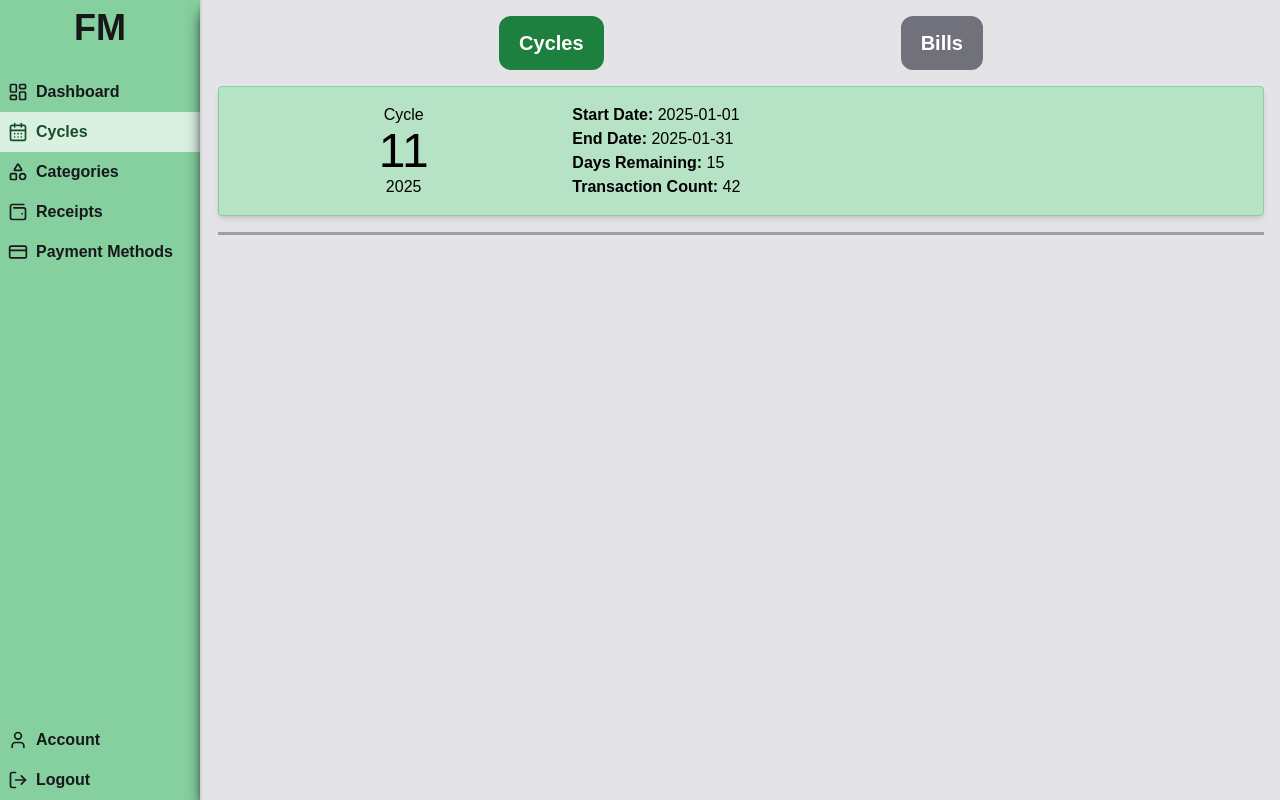
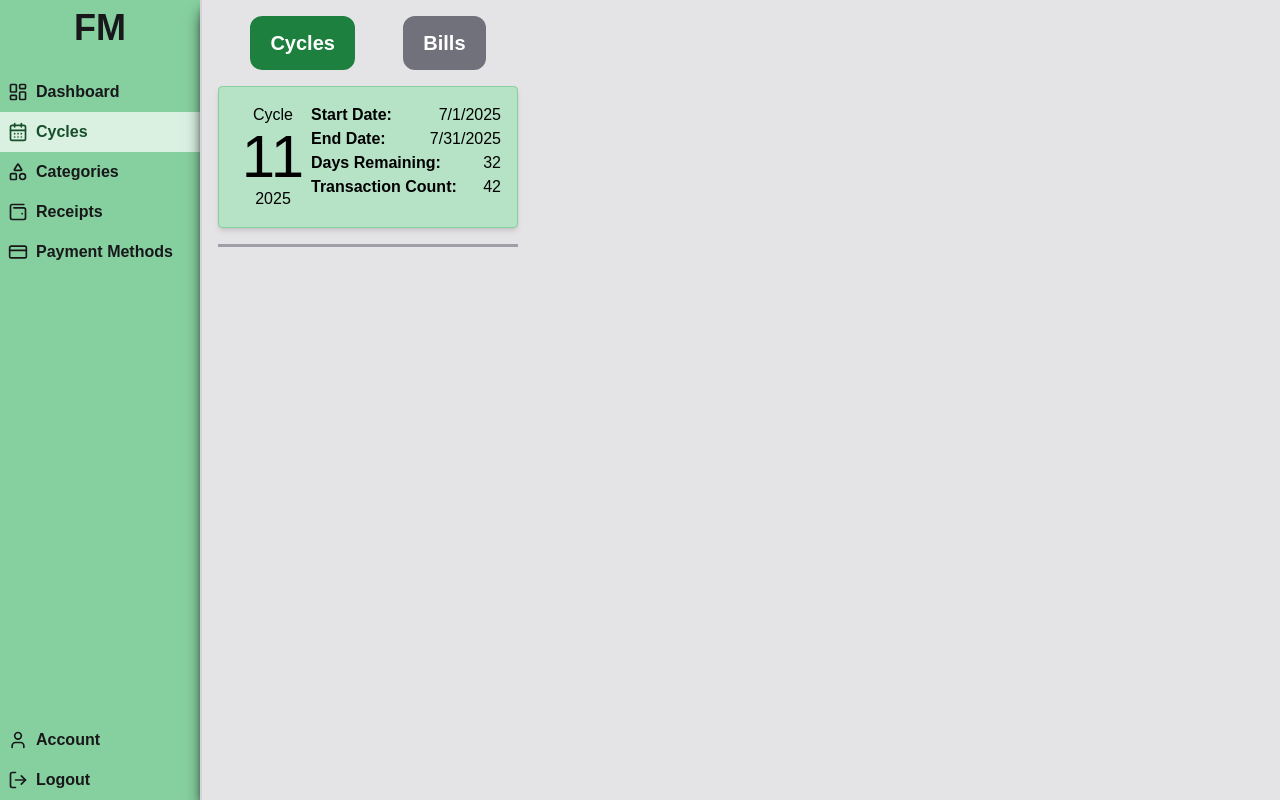
Before and after one commit to tkottke90/finance-min, a Next.js app: page /cycles in a window 1280 px wide. Built offline with nearby package versions, Linux system fonts and the light colour scheme.

Commit message:
refactor: break up cycle page

```diff
--- a/src/app/(authenticated)/cycles/page.tsx
+++ b/src/app/(authenticated)/cycles/page.tsx
@@ -1,37 +1,14 @@
 'use client';
-import { CustomComponentProps } from "@/lib/components";
 import { useState } from "react";
 
 export default function CyclesPage() {
-  const [showCycles, setShowCycles] = useState(true);
-  const [showBills, setShowBills] = useState(true);
-
   return (
-    <div className="w-full h-full">
+    <div className="w-full h-full grid grid-cols-[1fr] sm:grid-cols-[300px_1fr]">
       <aside className="flex justify-start align-center flex-col gap-4 h-full">
-
-        <section className='flex gap-4 justify-evenly'>
-          <input readOnly type="checkbox" checked={showCycles} className="hidden" />
-          <button
-            onClick={() => setShowCycles(!showCycles)}
-            className='cycle-btn'
-          >
-            Cycles
-          </button>
-
-          <input readOnly type="checkbox" checked={showBills} className="hidden" />
-          <button
-            onClick={() => setShowBills(!showBills)}
-            className='bills-btn'
-          >
-              Bills
-          </button>
-        </section>
-
+        <ToggleButtonGroup />
         <ActiveCycle />
-
         <hr className="border-t-2 border-zinc-400 dark:border-zinc-300 border"/>
-
+        {/* TODO: Bill & Scheduled Income List */}
       </aside>
     </div>
   );
@@ -49,22 +26,53 @@ const activeCycleColors = [
 
 
 export function ActiveCycle() {
+  const startDate = new Date(2025, 6, 1);
+  const endDate = new Date(2025, 6, 31);
+
+  const daysRemaining = Math.ceil((endDate.getTime() - Date.now()) / (1000 * 60 * 60 * 24));
+  const transactionCount = 42;
+
   return (
-    <div className={`card grid grid-cols-[1fr_2fr] ${activeCycleColors}`}>
+    <div className={`card grid grid-cols-[1fr_2.5fr] ${activeCycleColors}`}>
       {/* Cycle Identifier */}
       <div className="text-center">
         <h3>Cycle</h3>
-        <h1 className="text-5xl">11</h1>
+        <h1 className="text-6xl">11</h1>
         <h4>2025</h4>
       </div>
 
       {/* Cycle Details */}
-      <div>
-        <p><strong>Start Date:</strong> 2025-01-01</p>
-        <p><strong>End Date:</strong> 2025-01-31</p>
-        <p><strong>Days Remaining:</strong> 15</p>
-        <p><strong>Transaction Count:</strong> 42</p>
+      <div className="test">
+        <p><strong>Start Date:</strong> {startDate.toLocaleDateString()}</p>
+        <p><strong>End Date:</strong> {endDate.toLocaleDateString()}</p>
+        <p><strong>Days Remaining:</strong> {daysRemaining}</p>
+        <p><strong>Transaction Count:</strong> {transactionCount}</p>
       </div>
     </div>
   )
 }
+
+function ToggleButtonGroup() {
+  const [showCycles, setShowCycles] = useState(true);
+  const [showBills, setShowBills] = useState(true);
+
+  return (
+    <section className='flex gap-4 justify-evenly'>
+      <input readOnly type="checkbox" checked={showCycles} className="hidden" />
+      <button
+        onClick={() => setShowCycles(!showCycles)}
+        className='cycle-btn'
+      >
+        Cycles
+      </button>
+
+      <input readOnly type="checkbox" checked={showBills} className="hidden" />
+      <button
+        onClick={() => setShowBills(!showBills)}
+        className='bills-btn'
+      >
+          Bills
+      </button>
+    </section>
+  );
+}
--- a/src/app/globals.scss
+++ b/src/app/globals.scss
@@ -188,6 +188,5 @@ html, body {
   .test > p{
     display: flex;
     justify-content: space-between;
-    font-size: 0.9rem
   }
 }
```
Also changed, not shown: src/app/(authenticated)/cycles/active-cycle.tsx (added).
